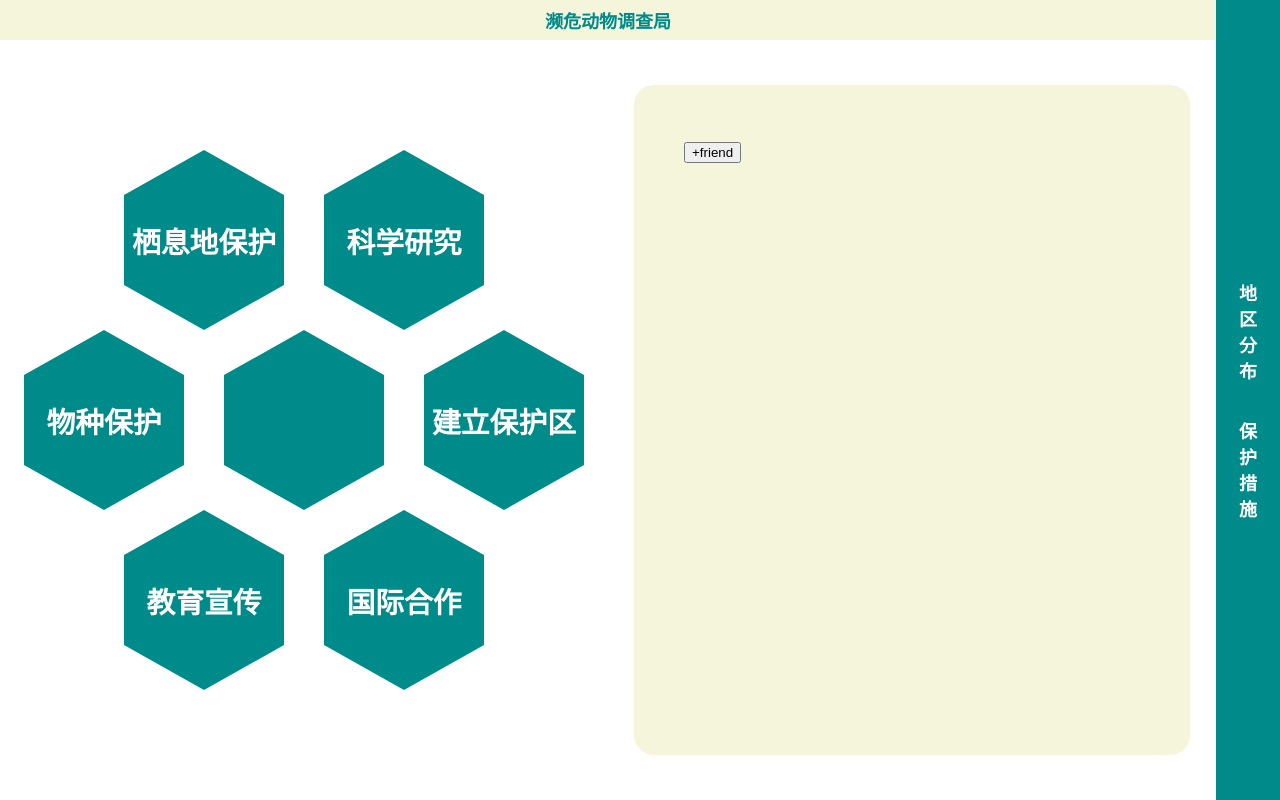
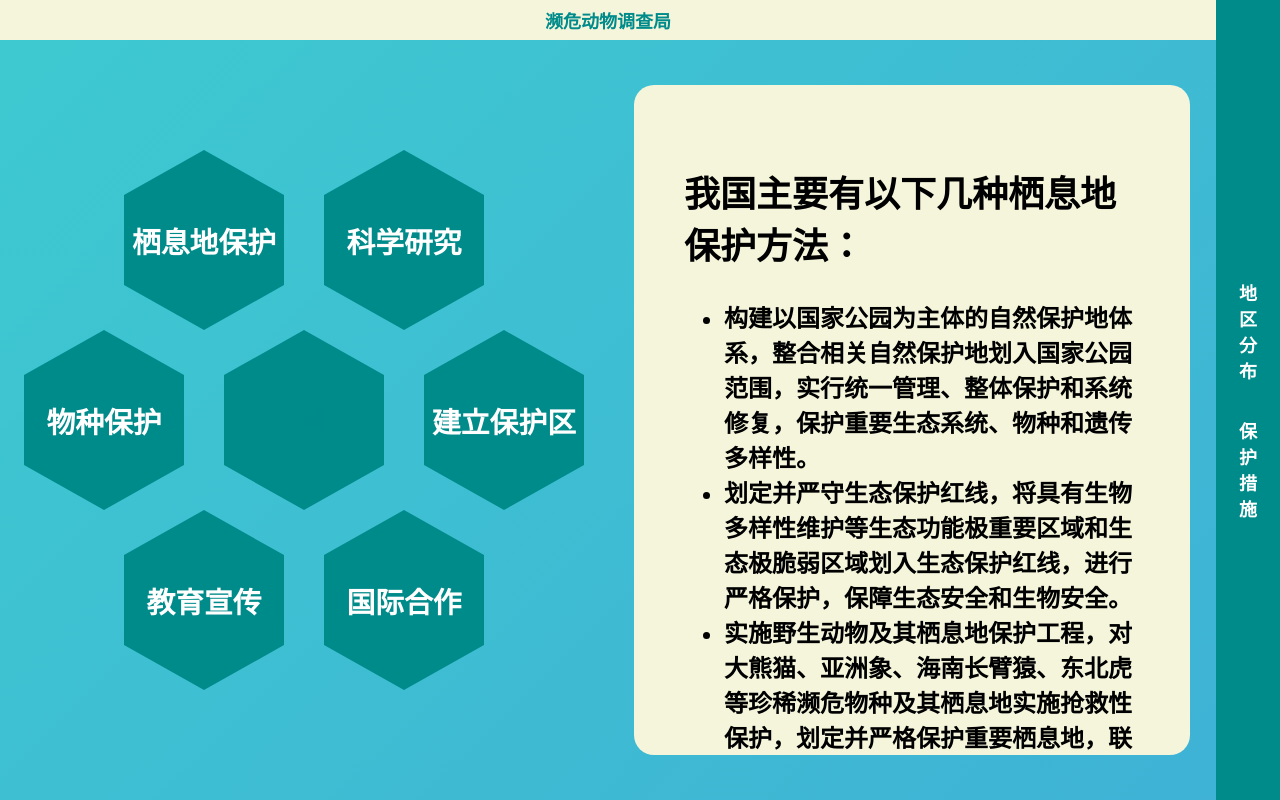
Before and after one commit to hiiiroko/JSJSJ_EndangeredAnimals_Partly, a React (Vite) app: page / in a window 1280 px wide. Built offline with nearby package versions, Linux system fonts and the light colour scheme.

Commit message:
chore: Dynamic background.

```diff
--- a/src/components/protection/P_Info.jsx
+++ b/src/components/protection/P_Info.jsx
@@ -7,7 +7,7 @@ const habitatInfo = (<div>
     </ul>
 </div>);
 const researchInfo = (<div>
-    <h2>我国濒危物种科学研究主要有以下几个方面：</h2>
+    <h2>我国濒危物种科学研究主要有以下方面：</h2>
     <ul>
         <li>作为《濒危野生动植物种国际贸易公约》（CITES）的履约科学机构，中华人民共和国濒危物种科学委员会负责公约附录物种国际贸易及有关CITES公约技术问题的科学咨询工作，为保护濒危物种提供科学依据和建议。</li>
         <li>通过开展物种专项调查、建立“天空地”一体化监测体系、设立保护站点、开展鸟类环志和志愿者护飞行动等方式，构建野生动物及其栖息地保护监测评估体系，及时掌握濒危物种的分布、数量、状况和威胁因素，为制定保护措施提供数据支撑。</li>
@@ -24,23 +24,23 @@ const speciesInfo = (<div>
     </ul>
 </div>);
 const reserveInfo = (<div>
-    <h2>中国建立自然保护区的情况如下：</h2>
+    <h2>我国建立自然保护区的情况如下：</h2>
     <ul>
-        <li>中国自然保护区的建立始于1956年，当时在广东省肇庆市鼎湖区建立了中国第一个自然保护区——鼎湖山国家级自然保护区。此后，随着社会经济的发展和生态环境的变化，中国自然保护区的数量和面积不断增加。</li>
+        <li>我国自然保护区的建立始于1956年，当时在广东省肇庆市鼎湖区建立了中国第一个自然保护区——鼎湖山国家级自然保护区。此后，随着社会经济的发展和生态环境的变化，中国自然保护区的数量和面积不断增加。</li>
         <li>截至2015年底，全国共建立了2750个自然保护区，其中国家级474个，省级868个，市县级1408个。全国自然保护区总面积约为149.95万平方公里，占国土面积的15.5%，其中陆域面积约为134.77万平方公里，占陆域面积的14%，海域面积约为15.18万平方公里，占海域面积的3.1%。</li>
-        <li>中国自然保护区覆盖了全国各地的不同类型的自然生态系统和珍稀濒危物种，具有很高的科学研究价值和生态服务价值。同时，中国自然保护区也承担着教育普及、社会公益和文化传承等多重功能。</li>
+        <li>我国自然保护区覆盖了全国各地的不同类型的自然生态系统和珍稀濒危物种，具有很高的科学研究价值和生态服务价值。同时，中国自然保护区也承担着教育普及、社会公益和文化传承等多重功能。</li>
     </ul>
 </div>);
 const educationInfo = (<div>
-    <h2>中国关于动物保护宣传教育方面的内容如下：</h2>
+    <h2>我国关于动物保护宣传教育方面的措施：</h2>
     <ul>
-        <li>中国政府高度重视动物保护工作，制定了《中华人民共和国野生动物保护法》等法律法规，建立了国家级、省级、市县级三个层次的自然保护区体系，保护了国家重要的自然资源，特别是珍稀濒危野生动植物及其栖息地，以及具有代表性的自然生态系统。</li>
-        <li>中国开展了多种形式的动物保护宣传教育活动，如利用“野生动物保护宣传月”、“世界野生动植物日”、“爱鸟周”等活动，注重传统媒体和新媒体相融合，充分宣传野生动物基础知识和法律法规，积极倡导“尊重自然、顺应自然、保护自然”的生态文明观，增强社会公众爱护野生动物、抵制非法交易、摒弃滥食陋习的自觉性。</li>
-        <li>中国还开展了全国青年小动物保护科普志愿宣传活动，通过小动物保护知识答题为切入点，向青年科普动物保护知识，从而促进及建设动物保护的社会氛围，推动共享自然，推动可持续发展。</li>
+        <li>政府高度重视动物保护工作，制定了《中华人民共和国野生动物保护法》等法律法规，建立了国家级、省级、市县级三个层次的自然保护区体系，保护了国家重要的自然资源，特别是珍稀濒危野生动植物及其栖息地，以及具有代表性的自然生态系统。</li>
+        <li>开展了多种形式的动物保护宣传教育活动，如利用“野生动物保护宣传月”、“世界野生动植物日”、“爱鸟周”等活动，注重传统媒体和新媒体相融合，充分宣传野生动物基础知识和法律法规，积极倡导“尊重自然、顺应自然、保护自然”的生态文明观，增强社会公众爱护野生动物、抵制非法交易、摒弃滥食陋习的自觉性。</li>
+        <li>还开展了全国青年小动物保护科普志愿宣传活动，通过小动物保护知识答题为切入点，向青年科普动物保护知识，从而促进及建设动物保护的社会氛围，推动共享自然，推动可持续发展。</li>
     </ul>
 </div>);
 const cooperationInfo = (<div>
-    <h2>中国关于动物保护的国际合作项目有以下几个方面：</h2>
+    <h2>我国关于动物保护的国际合作项目：</h2>
     <ul>
         <li>积极履行《生物多样性公约》及其他相关环境条约义务，参与全球生物多样性治理，推动制定《生物多样性公约》后2020年全球生物多样性框架，为实现2030年可持续发展目标和2050年人与自然和谐共生愿景贡献中国智慧和方案。</li>
         <li>向其他发展中国家提供力所能及的援助，支持全球生态系统恢复行动，开展“一带一路”绿色发展国际合作，推动建立“一带一路”绿色发展联盟、绿色丝绸之路国际合作平台等机制，共同应对气候变化、生物多样性丧失等全球性挑战。</li>
--- a/src/components/protection/P_Transition.css
+++ b/src/components/protection/P_Transition.css
@@ -1,21 +1,49 @@
-.friend-enter {
+.Pasuka-enter {
     transform: translate(100%, 0);
     opacity: 0;
 }
 
-.friend-enter-active {
+.Pasuka-enter-active {
     transform: translate(0, 0);
     opacity: 1;
     transition: all 500ms;
 }
 
-.friend-exit {
+.Pasuka-exit {
     transform: translate(0, 0);
     opacity: 1;
 }
 
-.friend-exit-active {
+.Pasuka-exit-active {
     transform: translate(-100%, 0);
     opacity: 0;
     transition: all 500ms;
 }
+
+.P3Mz {
+    display: flex;
+}
+
+.PPite174 div {
+    width: 35vw;
+}
+
+.Protection {
+    background: linear-gradient(-45deg, #fffcc5, #3faed6, #3bf2c7);
+    background-size: 600% 600%;
+    animation: gradientBG 5s ease infinite;
+}
+
+@keyframes gradientBG {
+    0% {
+        background-position: 0% 50%;
+    }
+
+    50% {
+        background-position: 100% 50%;
+    }
+
+    100% {
+        background-position: 0% 50%;
+    }
+}
--- a/src/components/protection/Protection.jsx
+++ b/src/components/protection/Protection.jsx
@@ -6,19 +6,11 @@ import P_Info from './P_Info'
 import * as eCharts from "echarts"
 
 function Protection() {
-
-  const [friends, setFriends] = useState([])
-
   const options = ['habitat', 'research', 'species', 'reserve', 'education', 'cooperation']
   const [option, setOption] = useState(options[0])
   const switchOption = (arg) => {
     setOption(arg)
     console.log(`Switch to ${arg}.`)
-  }
-
-  const addFriend = () => {
-    setFriends([...friends, 'codewhy'])
-    console.log(friends)
   }
 
   return (
@@ -41,38 +33,23 @@ function Protection() {
       </div>
       <div className='Ppanel'>
         <div className='Ppassage'>
-          <TransitionGroup>
+          <TransitionGroup className={'P3Mz'}>
             {
-              friends.map((item, index) => {
-                return (
-                  <CSSTransition classNames="friend" timeout={300} key={index}>
-                    <div>{item}</div>
-                  </CSSTransition>
-                )
+              options.map((e, i) => {
+                if (option == e) {
+                  return (
+                    <CSSTransition
+                      classNames="Pasuka"
+                      timeout={1000}
+                      key={i}>
+                      <div className='PPite174'>{P_Info[i]}</div>
+                    </CSSTransition>
+                  )
+                }
               })
             }
           </TransitionGroup>
-          <button onClick={() => addFriend()}>+friend</button>
-          {/* <TransitionGroup>
-            {
-              options.map((item, index) => {
-                return (
-                  <CSSTransition classNames="friend" timeout={300} key={index}>
-                    <div>{P_Info[index]}</div>
-                  </CSSTransition>
-                )
-              })
-            }
-          </TransitionGroup> */}
         </div>
-        {/* <div className='Ppassage'>
-          {option == options[0] ? P_Info[0] : ''}
-          {option == options[1] ? P_Info[1] : ''}
-          {option == options[2] ? P_Info[2] : ''}
-          {option == options[3] ? P_Info[3] : ''}
-          {option == options[4] ? P_Info[4] : ''}
-          {option == options[5] ? P_Info[5] : ''}
-        </div> */}
       </div>
     </div >
   )
```
